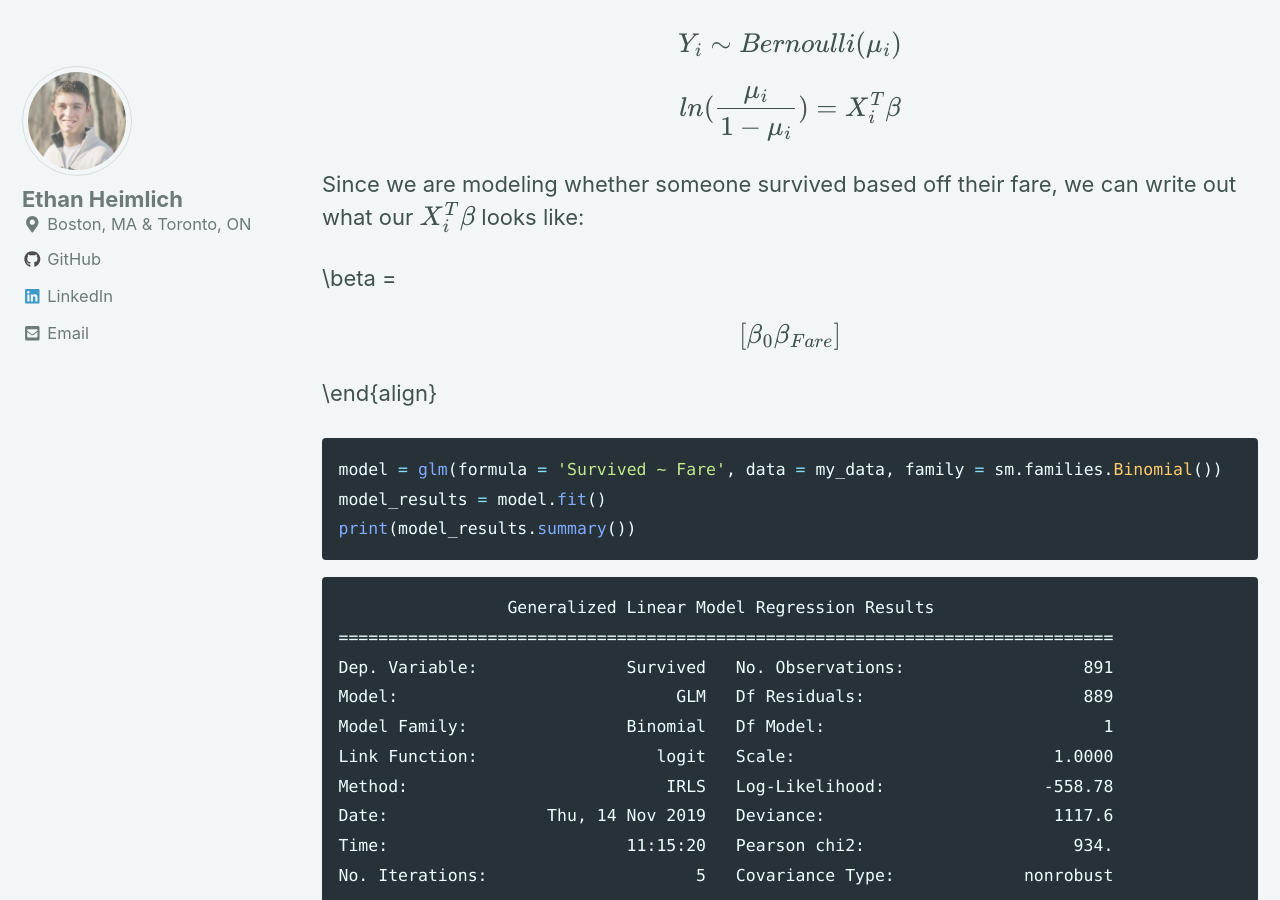
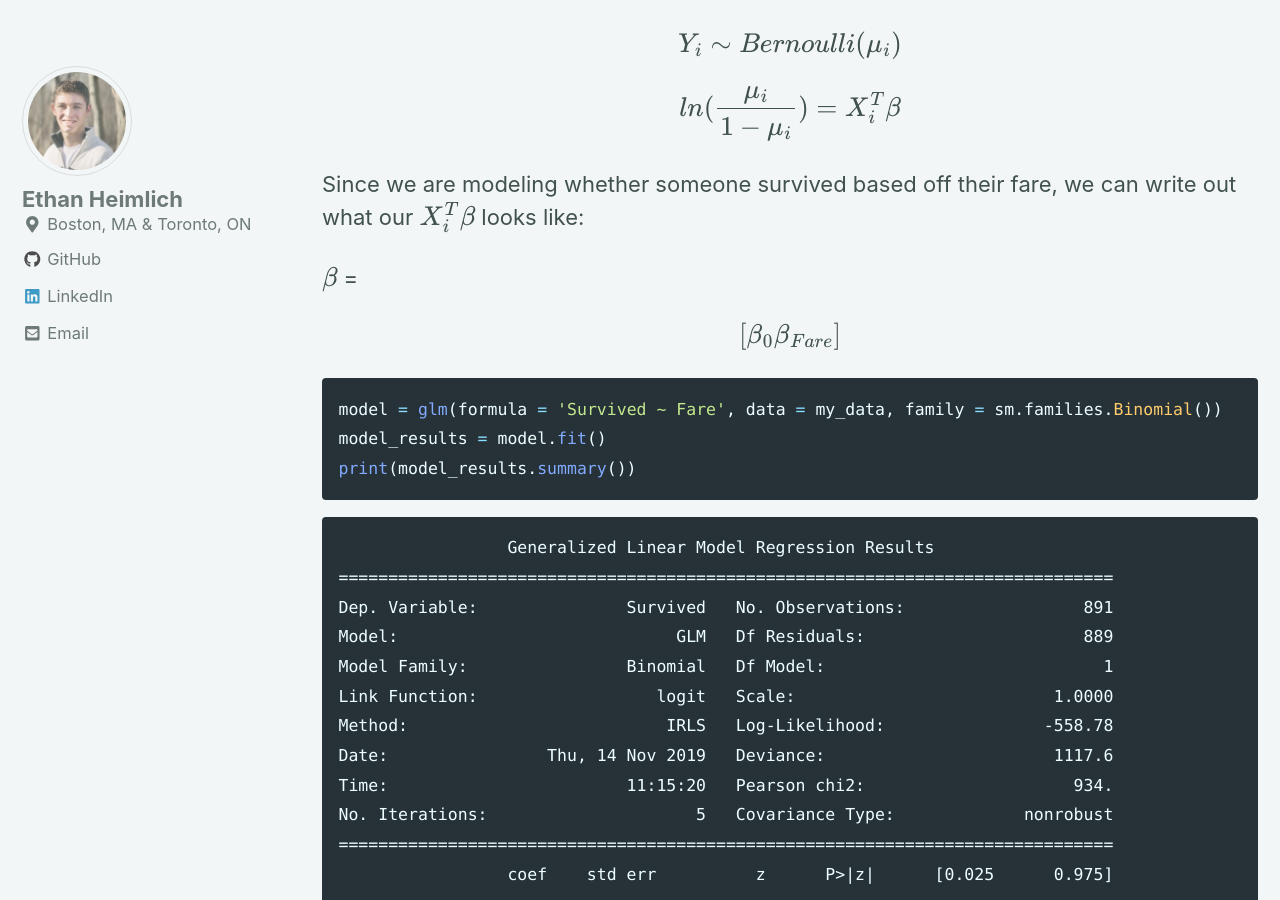
Before and after one commit to eheimlich/eheimlich.github.io, a Jekyll site: the page built from _posts/2019-10-22-generalized_linear_models.md, in a window 1280 px wide and 900 px high, scrolled down 5883 px. Built offline with Jekyll 4.4.1, drawn with Linux system fonts in a browser that asks for light colours; cached includes are drawn as plain includes; nearby versions of some CDN libraries; formulas are drawn with MathJax 3.

Commit message:
Started example sections

````diff
--- a/_posts/2019-10-22-generalized_linear_models.md
+++ b/_posts/2019-10-22-generalized_linear_models.md
@@ -187,11 +187,10 @@ $$ln(\frac{\mu_i}{1- \mu_i}) = X_i^T \beta $$
 
 Since we are modeling whether someone survived based off their fare, we can write out what our $$X_i^T \beta$$ looks like:
 
-\beta = \begin{bmatrix}
+$$\beta$$ = \begin{bmatrix}
            \beta_{0} \\
            \beta_{Fare}
          \end{bmatrix}
-\end{align}
 
 
 ```python
````
